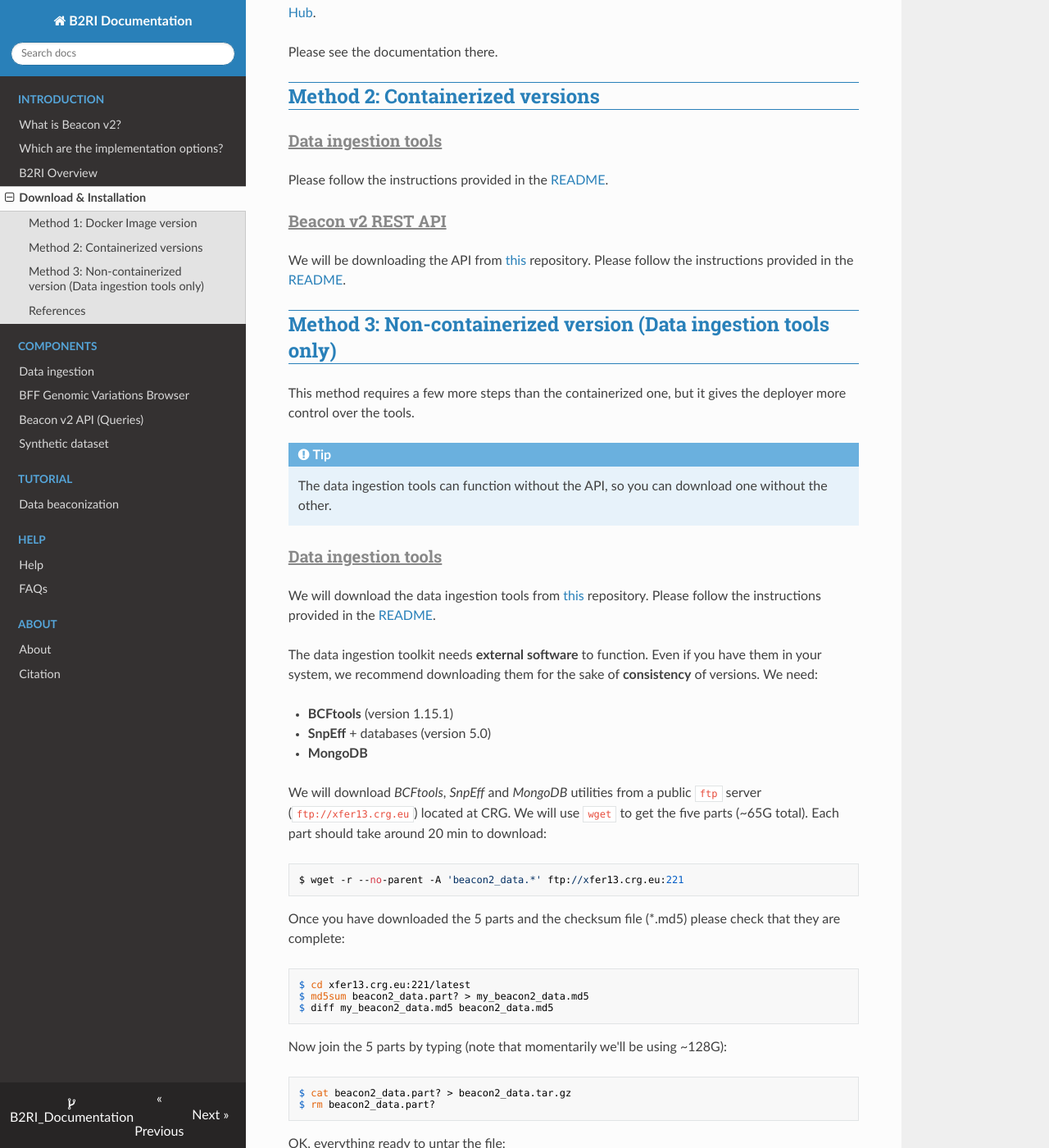
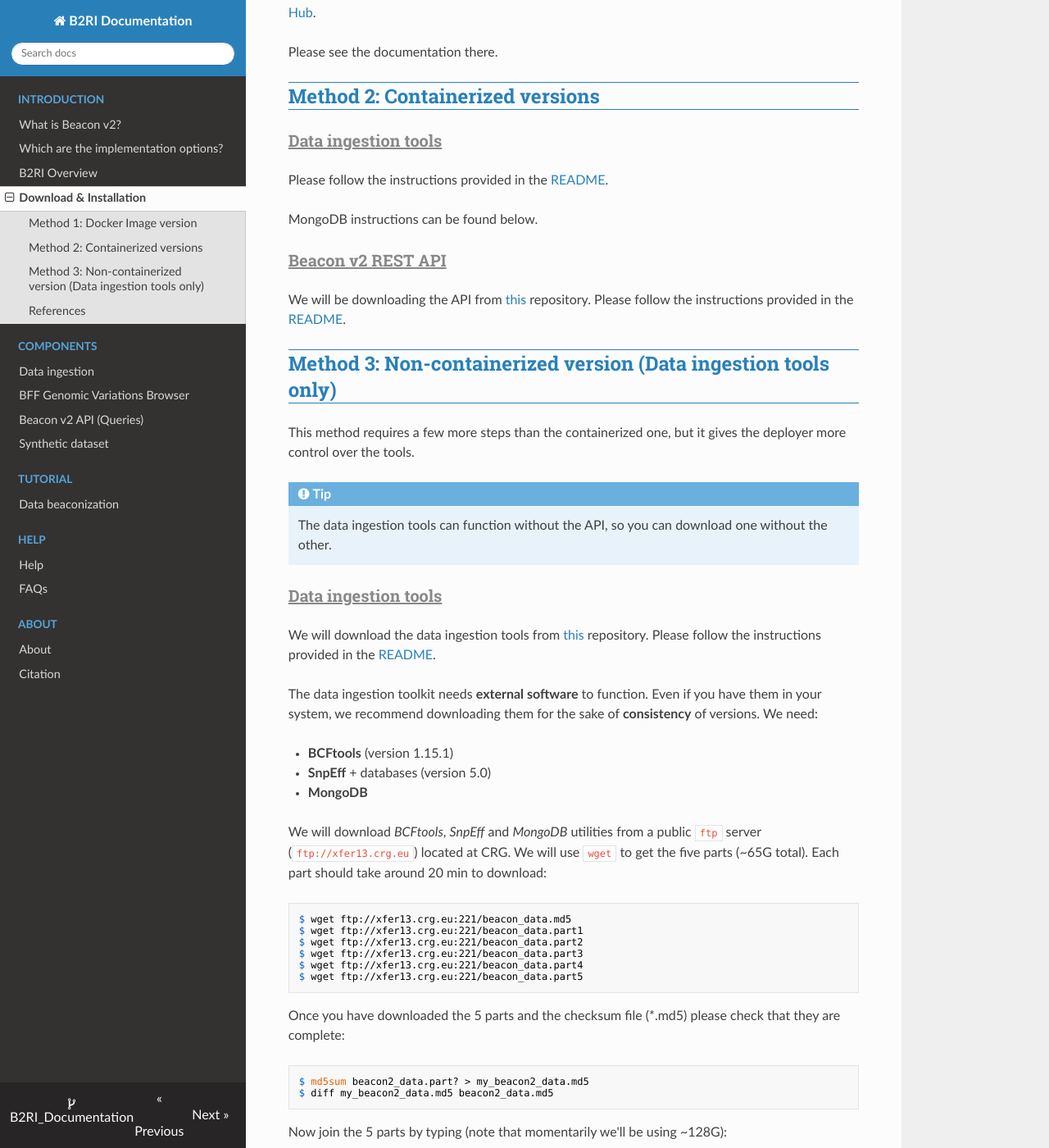
Before and after one commit to ga4gh-beacon/B2RI_Documentation, an MkDocs documentation site: the page built from docs/download-and-installation.md, in a window 1280 px wide and 1400 px high, scrolled down 406 px. Shown: the whole window at 82% size. Built offline with MkDocs 1.6.1, drawn with Linux system fonts in a browser that asks for light colours; nearby versions of some CDN libraries.

Commit message:
Source commit

```diff
--- a/docs/download-and-installation.md
+++ b/docs/download-and-installation.md
@@ -15,6 +15,8 @@ Please see the documentation there.
 ### Data ingestion tools
 
 Please follow the instructions provided in the [README](https://github.com/EGA-archive/beacon2-ri-tools/blob/main/README.md#INSTALLATION).
+
+MongoDB instructions can be found below.
 
 ### Beacon v2 REST API
 
@@ -39,11 +41,15 @@ The data ingestion toolkit needs **external software** to function. Even if you
 
 We will download _BCFtools_, _SnpEff_ and _MongoDB_ utilities from a public `ftp` server (`ftp://xfer13.crg.eu`) located at CRG. We will use `wget` to get the five parts (~65G total). Each part should take around 20 min to download:
 
-    $ wget -r --no-parent -A 'beacon2_data.*' ftp://xfer13.crg.eu:221
+    $ wget ftp://xfer13.crg.eu:221/beacon_data.md5
+    $ wget ftp://xfer13.crg.eu:221/beacon_data.part1
+    $ wget ftp://xfer13.crg.eu:221/beacon_data.part2
+    $ wget ftp://xfer13.crg.eu:221/beacon_data.part3
+    $ wget ftp://xfer13.crg.eu:221/beacon_data.part4
+    $ wget ftp://xfer13.crg.eu:221/beacon_data.part5
 
 Once you have downloaded the 5 parts and the checksum file (\*.md5) please check that they are complete:
 
-    $ cd xfer13.crg.eu:221/latest
     $ md5sum beacon2_data.part? > my_beacon2_data.md5
     $ diff my_beacon2_data.md5 beacon2_data.md5
 
```
